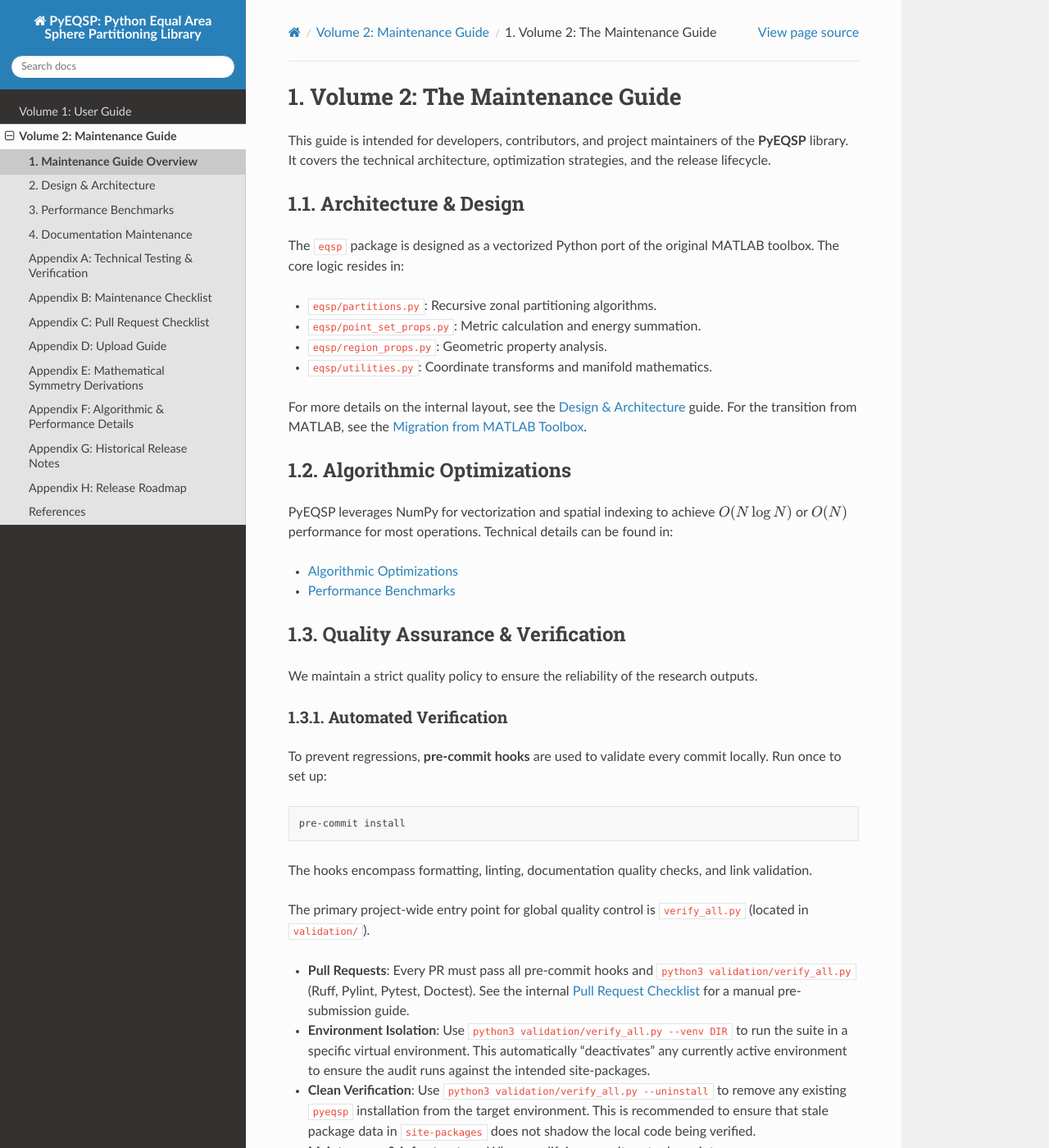
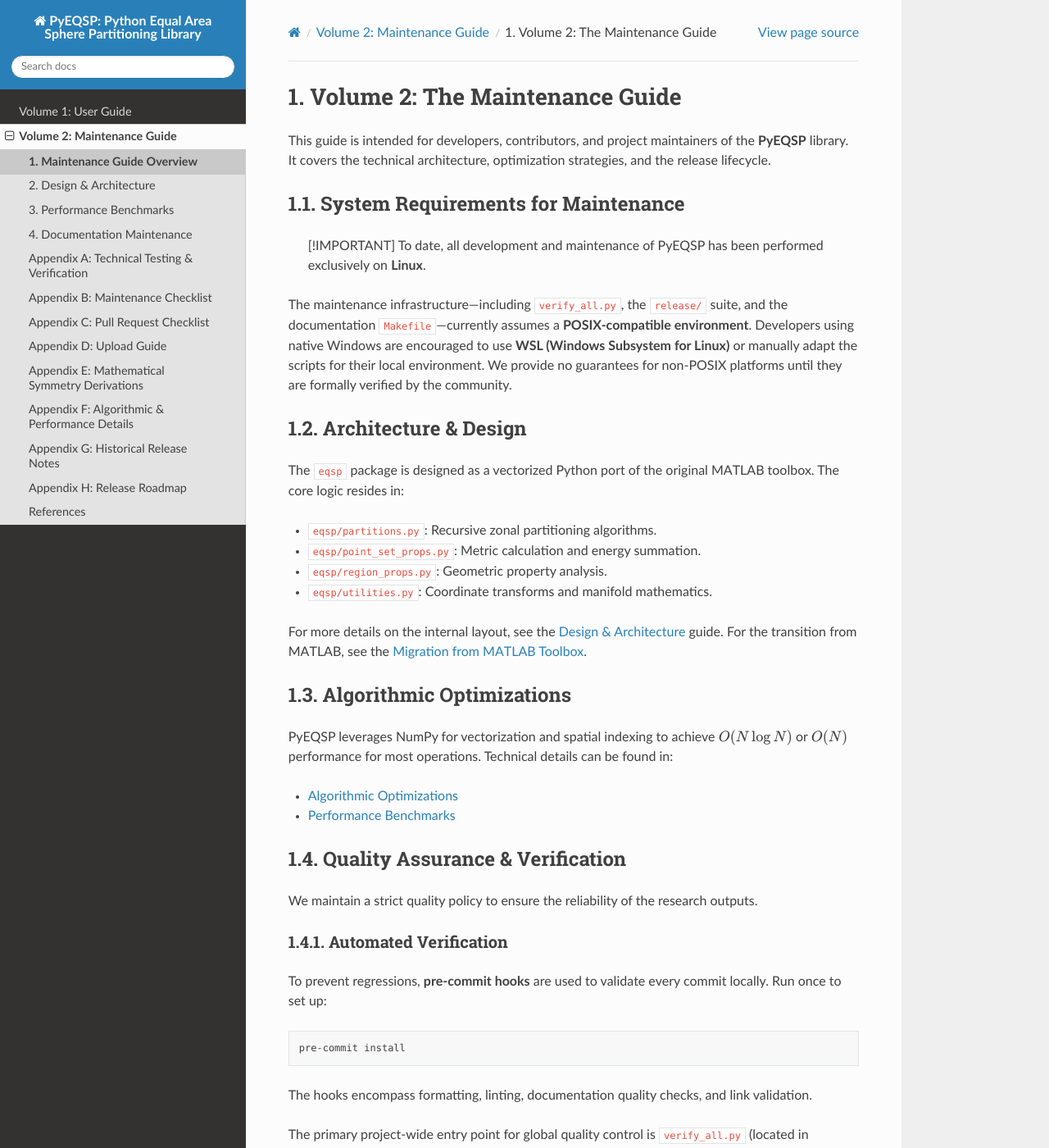
Before and after one commit to penguian/eqsp, a Sphinx documentation site: the page built from doc/maintenance_guide.md, in a window 1280 px wide and 1400 px high. Shown: the whole window at 82% size. Built offline with Sphinx 7.4.7 and the Read the Docs theme 3.1.0, drawn with Linux system fonts in a browser that asks for light colours; some of the changed text lies outside the part shown.

```diff
--- a/doc/maintenance_guide.md
+++ b/doc/maintenance_guide.md
@@ -1,6 +1,13 @@
 # Volume 2: The Maintenance Guide
 
 This guide is intended for developers, contributors, and project maintainers of the **PyEQSP** library. It covers the technical architecture, optimization strategies, and the release lifecycle.
+
+## System Requirements for Maintenance
+
+> [!IMPORTANT]
+> To date, all development and maintenance of PyEQSP has been performed exclusively on **Linux**.
+
+The maintenance infrastructure—including `verify_all.py`, the `release/` suite, and the documentation `Makefile`—currently assumes a **POSIX-compatible environment**. Developers using native Windows are encouraged to use **WSL (Windows Subsystem for Linux)** or manually adapt the scripts for their local environment. We provide no guarantees for non-POSIX platforms until they are formally verified by the community.
 
 ## Architecture & Design
 
```
Also changed, not shown: CONTRIBUTING.md (+3 -0 lines), README.md (+12 -3 lines).
